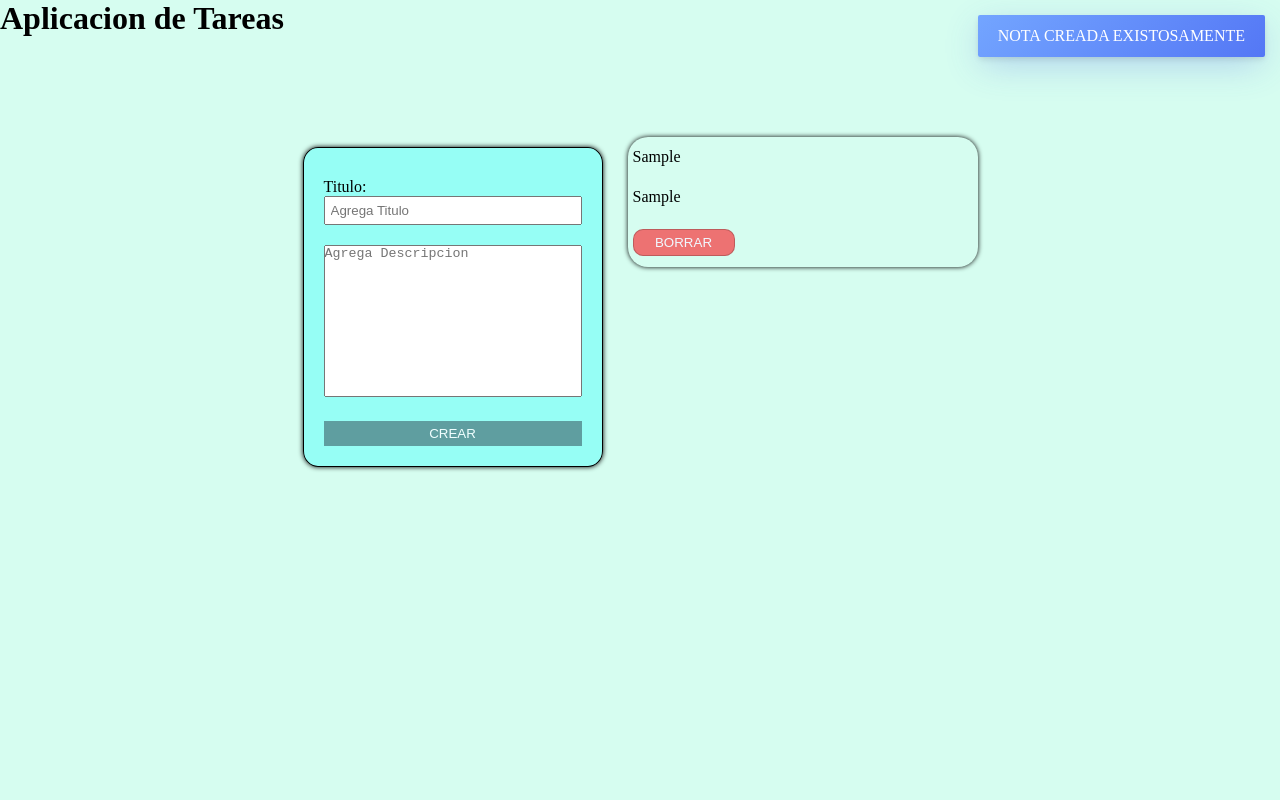
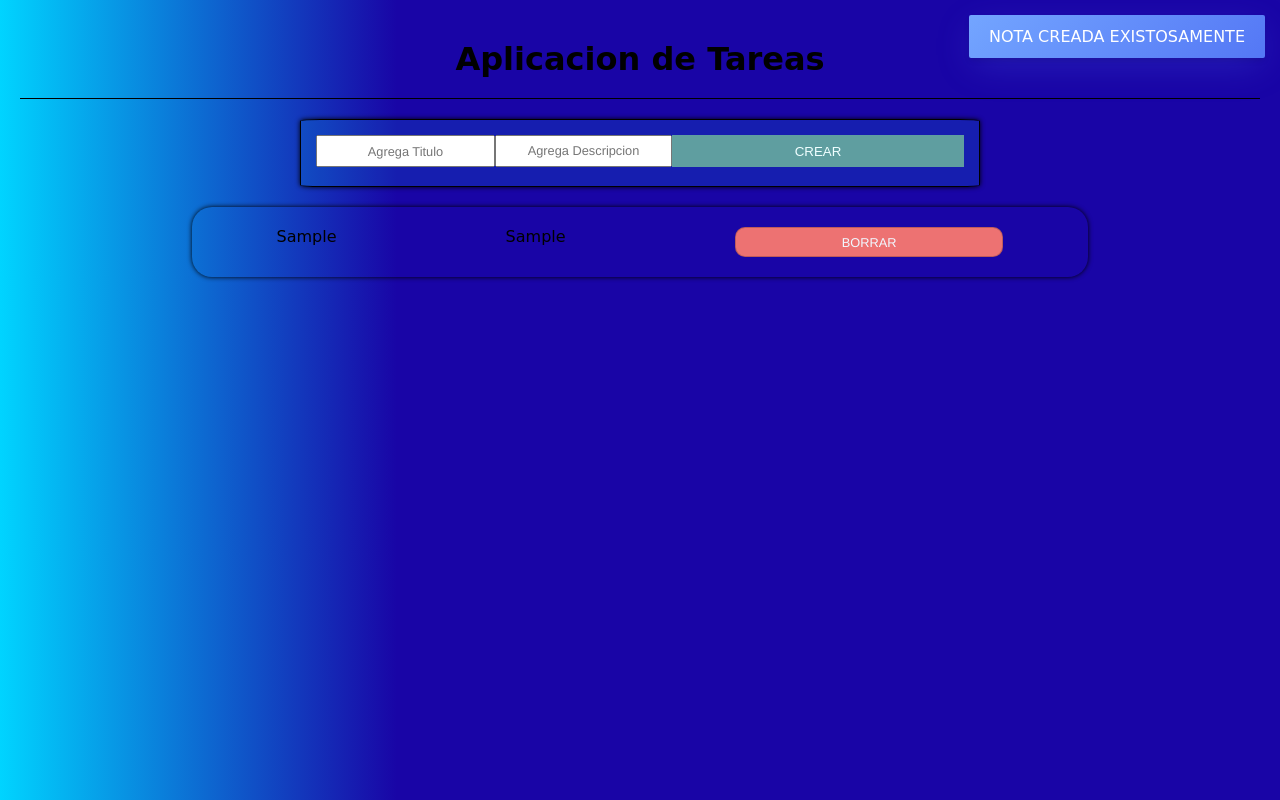
Before and after one commit to gonzalolglopez1/2da-entrega-proyectofinal-GLG, a plain HTML site: page index.html in a window 1280 px wide. Both pictures are taken after typing "Sample", "Sample" into the empty fields and a click on the button "CREAR". Drawn offline with nearby package versions, Linux system fonts and the light colour scheme; a web font is replaced by a local one.

Commit message:
modificacion

```diff
--- a/estilos.css
+++ b/estilos.css
@@ -1,68 +1,125 @@
-*{
+* {
     margin: 0;
     padding: 0;
     box-sizing: border-box;
 
 }
-body{
-    background-color: rgb(214, 253, 240);
+
+body {
+    background: rgb(2, 0, 36);
+    background: linear-gradient(90deg, rgba(2, 0, 36, 1) 0%, rgba(0, 212, 255, 1) 0%, rgba(25, 5, 166, 1) 31%);
+    font-family: 'Bungee Spice', cursive;
 }
-.contenedor{
-    max-width: 700px;
-    margin: 100px auto;
+
+h1 {
+    margin: 20px;
+    padding: 20px 0;
+    text-align: center;
+    border-bottom: 1px solid black;
+}
+
+input,
+textarea::placeholder {
+    font-family: 'Franklin Gothic Medium', 'Arial Narrow', Arial, sans-serif;
+    font-size: 0.8rem;
+    text-align: center;
+}
+
+.contenedor {
+    width: 100%;
+
     display: flex;
-    justify-content: space-around;
-}
-.contenedor_form{
-    width: 300px;
-    border: 1px solid black;
-    border-radius: 5%;
-    padding: 20px;
-    background-color: rgb(0, 255, 255, 0.3);
-    box-shadow: 0 0 5px 0;
-}
-.contenedor_form, .formulario, .formulario_titulo, .formulario_descripcion, textarea{
-
-    margin: 10px 0;
+    flex-direction: column;
+    align-items: center;
 
 }
 
-.formulario_titulo input{
-    width: 100%;
+.contenedor_form {
+    width: 680px;
+    border: 1px solid black;
+    border-radius: 3%;
+    padding: 15px;
+    background-color: rgb(0, 255, 255, 0.1);
+    box-shadow: 0 0 5px 0;
+
+
+}
+.formulario-contenedor{
+    display: flex;
+}
+.contenedor_form,
+.formulario,
+.formulario_titulo,
+.formulario_descripcion,
+textarea {
+
+    /* margin: 10px 0; */
+
+}
+
+.formulario_titulo input {
+    /* width:50%; */
     padding: 5px;
+    display: inline-block;
+    height: 32px;
 }
-textarea{
-    width: 100%;
+
+textarea {
+    /* width: 50%; */
     resize: none;
+    display: inline-block;
+    height: 32px;
 }
-button{
+textarea::placeholder{
+
+    text-align: center;
+    line-height: 30px;
+
+
+
+}
+button {
     padding: 5px;
-    width: 100%;
+    width: 50%;
+    height: 32px;
     background-color: cadetblue;
     border: none;
     color: azure;
     transition: 1s all;
 }
-button:hover{
+
+button:hover {
     color: cadetblue;
     background-color: azure;
     transform: scale(1.1);
 }
-.vannotas{
-    width: 350px;
-    height: 130px;
+
+.contenedorNotas {
+    width: 70%;
+
+
+}
+.contenedorNotas button{
+    height: 2px;
+}
+.vannotas {
+    margin-top: 20px;
+    width: 100%;
+    height: 70px;
     border: 0 solid black;
     padding: 0 5px;
     border-radius: 20px;
     display: flex;
-    flex-direction: column;
+    padding: 20px 0;
     justify-content: space-around;
     box-shadow: 0 0 5px 0;
 
+
 }
 
-.vannotas input{
+.vannotas input {
     width: 30%;
+    height: 30px;
     padding: 5px;
     border: 1px solid rgb(0, 0, 0, 0.2);
     border-radius: 10px;
--- a/index.html
+++ b/index.html
@@ -6,6 +6,9 @@
     <meta http-equiv="X-UA-Compatible" content="IE=edge">
     <meta name="viewport" content="width=device-width, initial-scale=1.0">
     <title>Aplicacion de recordatorios</title>
+    <link rel="preconnect" href="https://fonts.googleapis.com">
+    <link rel="preconnect" href="https://fonts.gstatic.com" crossorigin>
+    <link href="https://fonts.googleapis.com/css2?family=Bungee+Spice&display=swap" rel="stylesheet">
     <link rel="stylesheet" type="text/css" href="https://cdn.jsdelivr.net/npm/toastify-js/src/toastify.min.css">
     <link rel="stylesheet" href="estilos.css">
 </head>
@@ -17,20 +20,24 @@
     <div class="contenedor">
         <div class="contenedor_form">
             <form id="formulario">
+                <div class="formulario-contenedor">
+
                     <div class="formulario_titulo">
-                    <label for="titulo">Titulo:</label>
                         <input type="text" id="titulo" placeholder="Agrega Titulo">
                     </div>
                     <div class="formulario_descripcion">
-                    <textarea name="descripcion" id="descripcion" cols="30" rows="10"
+                        <textarea name="descripcion" id="descripcion" cols="20"
                             placeholder="Agrega Descripcion"></textarea>
                     </div>
                     <button type="submit" id="formulario_btn">CREAR</button>
+                </div>
             </form>
         </div>
         <div class="contenedorNotas">
             <div class="notas" id="mostrarNotas">
-                <div class="vannotas" id="vannotas"><p>${titulo}</p><p>${descripcion}</p>
+                <div class="vannotas" id="vannotas">
+                    <p>${titulo}</p>
+                    <p>${descripcion}</p>
                     <input type="button" value="BORRAR">
                 </div>
             </div>
--- a/main.js
+++ b/main.js
@@ -1,12 +1,13 @@
 document.getElementById("formulario").addEventListener("submit", guardarTarea);
 let formulario_btn = document.getElementById("formulario_btn");
+let titulo = document.getElementById("titulo").value;
+let descripcion = document.getElementById("descripcion").value;
+
 
 
     function guardarTarea(e) {
         let titulo = document.getElementById("titulo").value;
         let descripcion = document.getElementById("descripcion").value;
-
-
 
         let tarea = {
             titulo,
@@ -15,6 +16,16 @@ function guardarTarea(e) {
 
 
 
+
+        if ((titulo && descripcion ) == "") {
+            Toastify({
+                text: "NO HAS CREADO UNA NOTA",
+                className: "warning",
+                style: {
+                    background: "linear-gradient(to right, #00b09b, #96c93d)",
+                  },
+                duration: 3000
+            }).showToast() }else{
 
                 if (localStorage.getItem("tareas") === null) {
                     let tareas = [];
@@ -38,12 +49,30 @@ function guardarTarea(e) {
                 crearTareas();
 
 
+            }
+
+
+
+
+
+
+
+
+
+
+
 
 
 
         document.getElementById("formulario").reset();
         e.preventDefault();
     }
+
+
+
+
+
+
 
 function crearTareas() {
 
```
Lines whose indentation alone changed are shown as unchanged.
